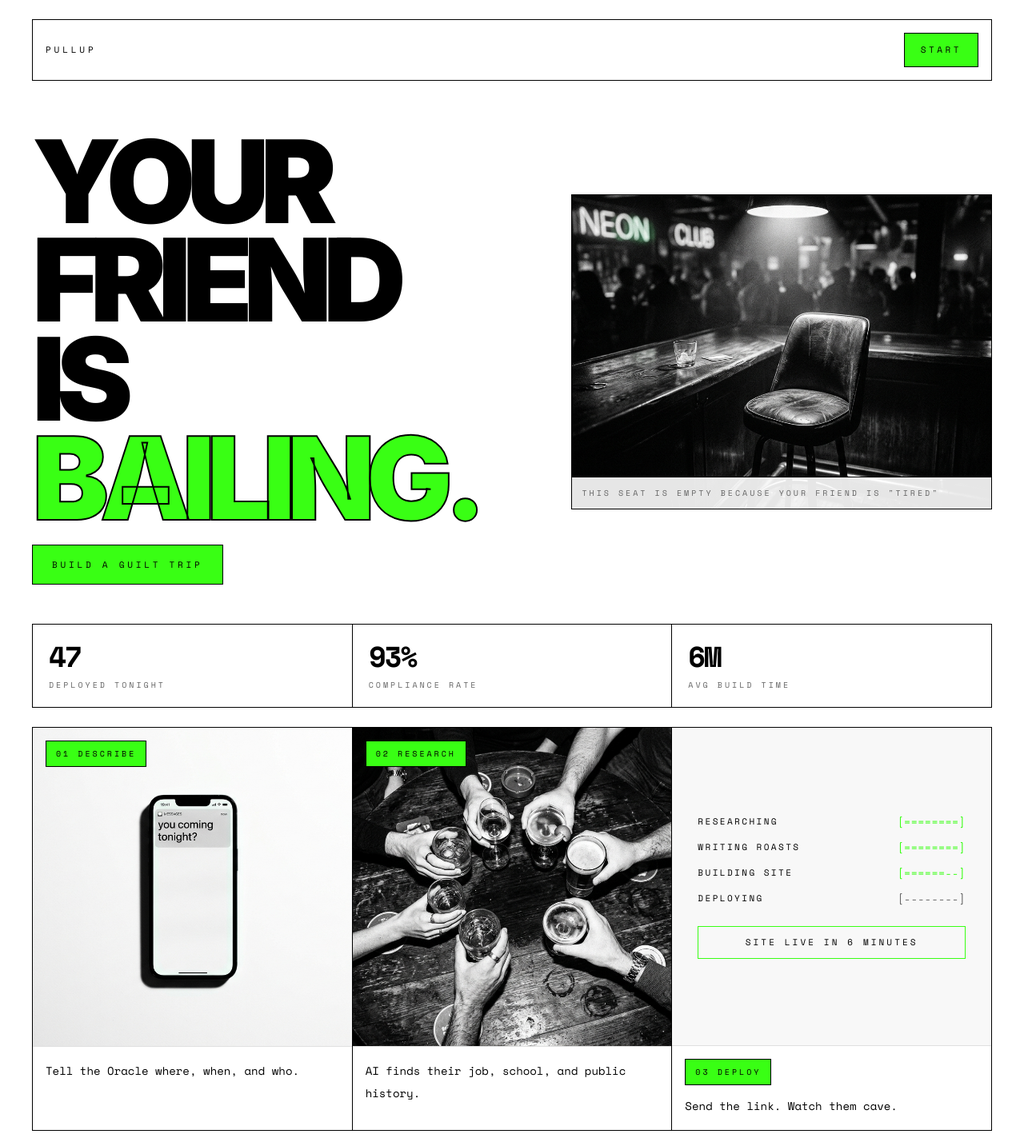
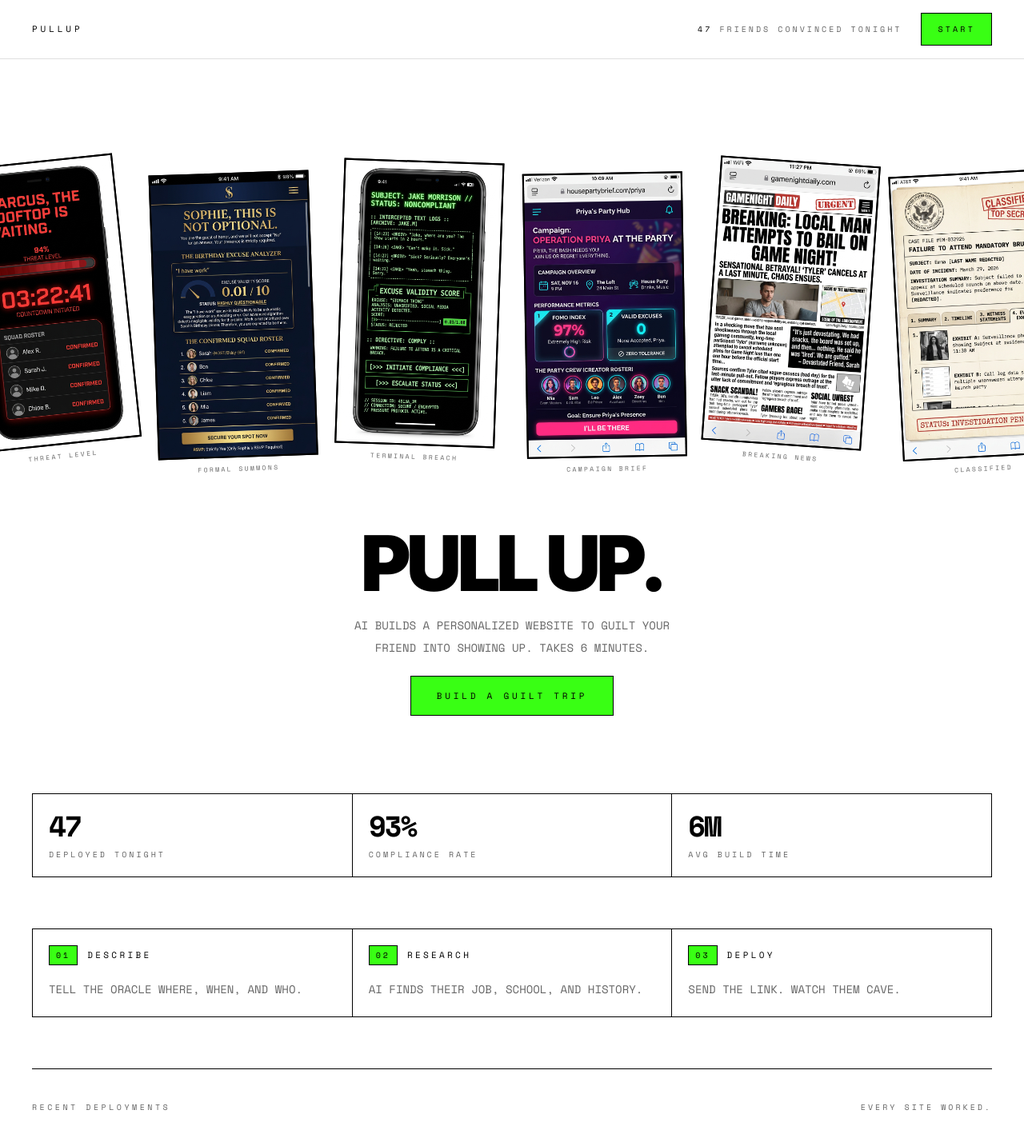
Before and after one commit to sage-assistant/pullup, a Next.js app: page / in a window 1280 px wide. Shown: the top 1423 px of the page at 80% size. Built offline with nearby package versions, Linux system fonts and the light colour scheme.

Commit message:
V2 Phone Wall hero: angled phones, minimal text, visual-first

```diff
--- a/src/components/landing-page.tsx
+++ b/src/components/landing-page.tsx
@@ -2,6 +2,15 @@ import Image from 'next/image';
 import Link from 'next/link';
 
 import { Counter } from '@/components/counter';
+
+const phones = [
+  { img: '/mobile-marcus.jpg', name: 'MARCUS R.', theme: 'THREAT LEVEL', rotate: '-6deg', z: 1 },
+  { img: '/mobile-sophie.jpg', name: 'SOPHIE L.', theme: 'FORMAL SUMMONS', rotate: '-2deg', z: 2 },
+  { img: '/mobile-jake.jpg', name: 'JAKE M.', theme: 'TERMINAL BREACH', rotate: '2deg', z: 3 },
+  { img: '/mobile-priya.jpg', name: 'PRIYA S.', theme: 'CAMPAIGN BRIEF', rotate: '-1deg', z: 4 },
+  { img: '/mobile-tyler.jpg', name: 'TYLER K.', theme: 'BREAKING NEWS', rotate: '4deg', z: 2 },
+  { img: '/mobile-emma.jpg', name: 'EMMA C.', theme: 'CLASSIFIED', rotate: '-3deg', z: 1 },
+];
 
 const metrics = [
   { value: 47, suffix: '', label: 'DEPLOYED TONIGHT' },
@@ -9,54 +18,78 @@ const metrics = [
   { value: 6, suffix: 'M', label: 'AVG BUILD TIME' },
 ];
 
+const gallery = [
+  { img: '/mobile-marcus.jpg', name: 'MARCUS R.', event: 'ROOFTOP BAR, NYC', theme: 'THREAT LEVEL RED', result: 'SHOWED UP AT 11:42 PM' },
+  { img: '/mobile-sophie.jpg', name: 'SOPHIE L.', event: 'BIRTHDAY DINNER, LA', theme: 'FORMAL SUMMONS', result: 'CONFIRMED IN 8 MINUTES' },
+  { img: '/mobile-jake.jpg', name: 'JAKE M.', event: 'CONCERT, CHICAGO', theme: 'TERMINAL BREACH', result: 'CAVED AFTER READING SECTION 3' },
+  { img: '/mobile-priya.jpg', name: 'PRIYA S.', event: 'HOUSE PARTY, TORONTO', theme: 'CAMPAIGN BRIEF', result: 'ARRIVED WITH SNACKS AS PENANCE' },
+  { img: '/mobile-tyler.jpg', name: 'TYLER K.', event: 'GAME NIGHT, AUSTIN', theme: 'BREAKING NEWS', result: 'TEXTED "FINE" IN ALL CAPS' },
+  { img: '/mobile-emma.jpg', name: 'EMMA C.', event: 'BRUNCH, MIAMI', theme: 'CLASSIFIED FILE', result: 'ORDERED THE UBER MID-SCROLL' },
+];
+
 export function LandingPage() {
   return (
-    <main className="bg-white text-black">
-      {/* HERO */}
-      <section className="mx-auto grid min-h-screen w-full max-w-7xl grid-rows-[auto_1fr_auto] px-5 py-5 sm:px-8 sm:py-6 lg:px-10">
-        <nav className="flex items-center justify-between border border-black p-4">
-          <Link href="/" className="font-mono text-[11px] uppercase tracking-[0.35em]">
-            PULLUP
-          </Link>
+    <main className="bg-white text-black overflow-x-hidden">
+
+      {/* NAV */}
+      <nav className="mx-auto flex max-w-7xl items-center justify-between border-b border-[#e0e0e0] px-5 py-4 sm:px-8 lg:px-10">
+        <Link href="/" className="font-mono text-[11px] uppercase tracking-[0.35em]">PULLUP</Link>
+        <div className="flex items-center gap-6">
+          <span className="hidden font-mono text-[10px] uppercase tracking-[0.3em] text-[#666666] sm:block">
+            <Counter value={47} suffix="" /> FRIENDS CONVINCED TONIGHT
+          </span>
           <Link
             href="/create"
-            className="border border-black bg-[#39FF14] px-5 py-3 font-mono text-[11px] uppercase tracking-[0.32em] transition hover:border-[#39FF14]"
+            className="border border-black bg-[#39FF14] px-5 py-3 font-mono text-[10px] uppercase tracking-[0.32em] transition hover:border-[#39FF14]"
           >
             START
           </Link>
+        </div>
       </nav>
 
-        <div className="grid items-center py-10 lg:grid-cols-[1.1fr_0.9fr] lg:gap-8 lg:py-16">
-          <div>
-            <h1 className="font-sans text-[4.5rem] leading-[0.86] font-black uppercase tracking-[-0.08em] sm:text-[6.5rem] lg:text-[9rem]">
-              YOUR
-              <br />
-              FRIEND
-              <br />
-              IS
-              <br />
-              <span className="text-[#39FF14]" style={{WebkitTextStroke: '2px black'}}>BAILING.</span>
+      {/* HERO: PHONE WALL */}
+      <section className="relative py-16 sm:py-20 lg:py-28">
+        {/* Phone carousel */}
+        <div className="relative mx-auto flex max-w-6xl items-center justify-center gap-4 px-5 sm:gap-6 lg:gap-8">
+          {phones.map((phone, i) => (
+            <div
+              key={phone.name}
+              className="relative flex-shrink-0 w-[140px] sm:w-[170px] lg:w-[200px] transition-transform duration-500 hover:scale-105"
+              style={{
+                transform: `rotate(${phone.rotate})`,
+                zIndex: phone.z,
+                marginTop: i % 2 === 0 ? '0px' : '30px',
+              }}
+            >
+              <div className="relative aspect-[9/16] overflow-hidden border-2 border-black bg-black">
+                <Image src={phone.img} alt={phone.name} fill className="object-cover" priority={i < 3} />
+              </div>
+              <p className="mt-2 text-center font-mono text-[8px] uppercase tracking-[0.3em] text-[#666666]">{phone.theme}</p>
+            </div>
+          ))}
+        </div>
+
+        {/* Text overlay below phones */}
+        <div className="mx-auto mt-12 max-w-2xl text-center px-5 sm:mt-16">
+          <h1 className="font-sans text-5xl font-black uppercase tracking-[-0.06em] sm:text-7xl lg:text-8xl">
+            PULL UP.
           </h1>
+          <p className="mx-auto mt-4 max-w-md font-mono text-sm leading-7 text-[#666666]">
+            AI BUILDS A PERSONALIZED WEBSITE TO GUILT YOUR FRIEND INTO SHOWING UP. TAKES 6 MINUTES.
+          </p>
           <div className="mt-8">
             <Link
               href="/create"
-                className="border border-black bg-[#39FF14] px-6 py-4 font-mono text-[11px] uppercase tracking-[0.34em] transition hover:border-[#39FF14]"
+              className="border border-black bg-[#39FF14] px-8 py-4 font-mono text-[11px] uppercase tracking-[0.34em] transition hover:border-[#39FF14]"
             >
               BUILD A GUILT TRIP
             </Link>
           </div>
         </div>
+      </section>
 
-          <div className="mt-10 lg:mt-0">
-            <div className="relative aspect-[4/3] w-full border border-black">
-              <Image src="/hero-empty-seat.jpg" alt="The empty seat" fill className="object-cover" priority />
-              <div className="absolute bottom-0 left-0 right-0 border-t border-black bg-white/90 p-3">
-                <p className="font-mono text-[10px] uppercase tracking-[0.3em] text-[#666666]">THIS SEAT IS EMPTY BECAUSE YOUR FRIEND IS &quot;TIRED&quot;</p>
-              </div>
-            </div>
-          </div>
-        </div>
-
+      {/* METRICS */}
+      <section className="mx-auto max-w-7xl px-5 pb-16 sm:px-8 lg:px-10">
         <div className="grid gap-px border border-black bg-black sm:grid-cols-3">
           {metrics.map((metric) => (
             <div key={metric.label} className="bg-white p-5">
@@ -69,91 +102,35 @@ export function LandingPage() {
         </div>
       </section>
 
-      {/* HOW IT WORKS — visual */}
+      {/* HOW IT WORKS: 3 steps, tight */}
       <section className="mx-auto max-w-7xl px-5 pb-16 sm:px-8 lg:px-10">
-        <div className="grid gap-px border border-black bg-black lg:grid-cols-3">
-          <div className="relative bg-white">
-            <div className="absolute left-4 top-4 z-10 border border-black bg-[#39FF14] px-3 py-2 font-mono text-[10px] uppercase tracking-[0.3em]">
-              01 DESCRIBE
+        <div className="grid gap-px border border-black bg-black md:grid-cols-3">
+          {[
+            { num: '01', title: 'DESCRIBE', text: 'TELL THE ORACLE WHERE, WHEN, AND WHO.' },
+            { num: '02', title: 'RESEARCH', text: 'AI FINDS THEIR JOB, SCHOOL, AND HISTORY.' },
+            { num: '03', title: 'DEPLOY', text: 'SEND THE LINK. WATCH THEM CAVE.' },
+          ].map((step) => (
+            <div key={step.num} className="bg-white p-5">
+              <div className="flex items-center gap-3">
+                <span className="border border-black bg-[#39FF14] px-2 py-1 font-mono text-[10px] uppercase tracking-[0.3em]">{step.num}</span>
+                <span className="font-mono text-[11px] uppercase tracking-[0.3em]">{step.title}</span>
               </div>
-            <div className="relative aspect-square">
-              <Image src="/hero-phone.jpg" alt="The text" fill className="object-cover" />
+              <p className="mt-4 font-mono text-sm leading-7 text-[#666666]">{step.text}</p>
             </div>
-            <p className="border-t border-[#e0e0e0] p-4 font-mono text-sm leading-7 text-black">
-              Tell the Oracle where, when, and who.
-            </p>
-          </div>
-          <div className="relative bg-white">
-            <div className="absolute left-4 top-4 z-10 border border-black bg-[#39FF14] px-3 py-2 font-mono text-[10px] uppercase tracking-[0.3em]">
-              02 RESEARCH
-            </div>
-            <div className="relative aspect-square">
-              <Image src="/hero-missing-hand.jpg" alt="The gap" fill className="object-cover" />
-            </div>
-            <p className="border-t border-[#e0e0e0] p-4 font-mono text-sm leading-7 text-black">
-              AI finds their job, school, and public history.
-            </p>
-          </div>
-          <div className="bg-white">
-            <div className="flex aspect-square items-center justify-center border-b border-[#e0e0e0] bg-[#f8f8f8] p-8">
-              <div className="w-full space-y-3 font-mono text-sm">
-                <div className="flex items-center justify-between">
-                  <span className="text-[11px] uppercase tracking-[0.22em]">RESEARCHING</span>
-                  <span className="text-[#39FF14]">[========]</span>
-                </div>
-                <div className="flex items-center justify-between">
-                  <span className="text-[11px] uppercase tracking-[0.22em]">WRITING ROASTS</span>
-                  <span className="text-[#39FF14]">[========]</span>
-                </div>
-                <div className="flex items-center justify-between">
-                  <span className="text-[11px] uppercase tracking-[0.22em]">BUILDING SITE</span>
-                  <span className="text-[#39FF14]">[======--]</span>
-                </div>
-                <div className="flex items-center justify-between">
-                  <span className="text-[11px] uppercase tracking-[0.22em]">DEPLOYING</span>
-                  <span className="text-[#666666]">[--------]</span>
-                </div>
-                <div className="mt-6 border border-[#39FF14] p-3 text-center text-[11px] uppercase tracking-[0.28em]">
-                  SITE LIVE IN 6 MINUTES
-                </div>
-              </div>
-            </div>
-            <div className="p-4">
-              <div className="border border-black bg-[#39FF14] px-3 py-2 font-mono text-[10px] uppercase tracking-[0.3em] inline-block mb-3">
-                03 DEPLOY
-              </div>
-              <p className="font-mono text-sm leading-7 text-black">
-                Send the link. Watch them cave.
-              </p>
-            </div>
-          </div>
+          ))}
         </div>
       </section>
 
-      {/* GALLERY: REAL EXAMPLES */}
+      {/* GALLERY */}
       <section className="mx-auto max-w-7xl px-5 pb-16 sm:px-8 lg:px-10">
-        <div className="border-t border-black pt-12">
-          <div className="flex flex-col gap-4 sm:flex-row sm:items-end sm:justify-between">
-            <div>
+        <div className="border-t border-black pt-10">
+          <div className="flex items-end justify-between mb-8">
             <p className="font-mono text-[10px] uppercase tracking-[0.35em] text-[#666666]">RECENT DEPLOYMENTS</p>
-              <h2 className="mt-3 font-sans text-3xl font-black uppercase tracking-[-0.06em] sm:text-5xl">
-                BUILT BY REAL PEOPLE.<br />SENT TO REAL FRIENDS.
-              </h2>
-            </div>
-            <p className="max-w-sm font-mono text-[11px] leading-6 text-[#666666]">
-              EVERY SITE IS UNIQUE. EVERY SITE WORKED.
-            </p>
+            <p className="font-mono text-[10px] uppercase tracking-[0.3em] text-[#666666]">EVERY SITE WORKED.</p>
           </div>
 
-          <div className="mt-8 grid gap-px border border-black bg-black sm:grid-cols-2 lg:grid-cols-3">
-            {[
-              { img: '/mobile-marcus.jpg', name: 'MARCUS R.', event: 'ROOFTOP BAR, NYC', theme: 'THREAT LEVEL RED', result: 'SHOWED UP AT 11:42 PM' },
-              { img: '/mobile-sophie.jpg', name: 'SOPHIE L.', event: 'BIRTHDAY DINNER, LA', theme: 'FORMAL SUMMONS', result: 'CONFIRMED IN 8 MINUTES' },
-              { img: '/mobile-jake.jpg', name: 'JAKE M.', event: 'CONCERT, CHICAGO', theme: 'TERMINAL BREACH', result: 'CAVED AFTER READING SECTION 3' },
-              { img: '/mobile-priya.jpg', name: 'PRIYA S.', event: 'HOUSE PARTY, TORONTO', theme: 'CAMPAIGN BRIEF', result: 'ARRIVED WITH SNACKS AS PENANCE' },
-              { img: '/mobile-tyler.jpg', name: 'TYLER K.', event: 'GAME NIGHT, AUSTIN', theme: 'BREAKING NEWS', result: 'TEXTED "FINE" IN ALL CAPS' },
-              { img: '/mobile-emma.jpg', name: 'EMMA C.', event: 'BRUNCH, MIAMI', theme: 'CLASSIFIED FILE', result: 'ORDERED THE UBER MID-SCROLL' },
-            ].map((card) => (
+          <div className="grid gap-px border border-black bg-black sm:grid-cols-2 lg:grid-cols-3">
+            {gallery.map((card) => (
               <div key={card.name} className="group bg-white">
                 <div className="relative aspect-[9/14] overflow-hidden">
                   <Image src={card.img} alt={card.name} fill className="object-cover transition duration-500 group-hover:scale-105" />
@@ -164,7 +141,7 @@ export function LandingPage() {
                     <span className="font-mono text-[10px] uppercase tracking-[0.3em] text-[#39FF14]">{card.theme}</span>
                   </div>
                   <p className="mt-2 font-mono text-[10px] uppercase tracking-[0.24em] text-[#666666]">{card.event}</p>
-                  <p className="mt-2 font-mono text-[11px] uppercase tracking-[0.2em] text-black">{card.result}</p>
+                  <p className="mt-1 font-mono text-[10px] uppercase tracking-[0.2em] text-black">{card.result}</p>
                 </div>
               </div>
             ))}
@@ -178,9 +155,6 @@ export function LandingPage() {
           <h2 className="font-sans text-4xl font-black uppercase tracking-[-0.06em] sm:text-6xl">
             STOP ASKING NICELY.
           </h2>
-          <p className="mx-auto mt-4 max-w-lg font-mono text-sm leading-7 text-[#666666]">
-            BUILD A WEBSITE SO SPECIFIC THEY CAN&apos;T IGNORE IT.
-          </p>
           <div className="mt-8">
             <Link
               href="/create"
```
Lines whose indentation alone changed are shown as unchanged.
